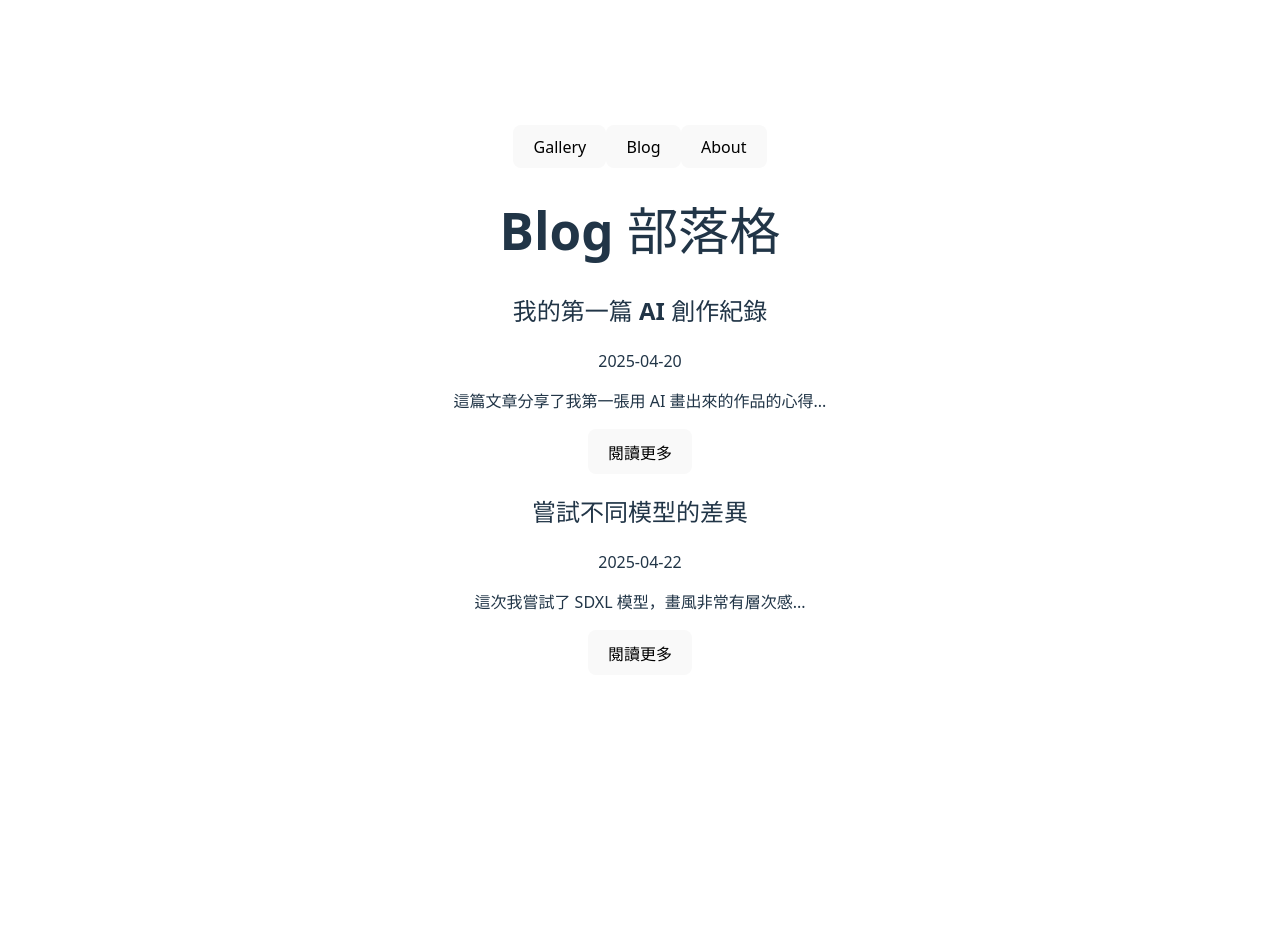
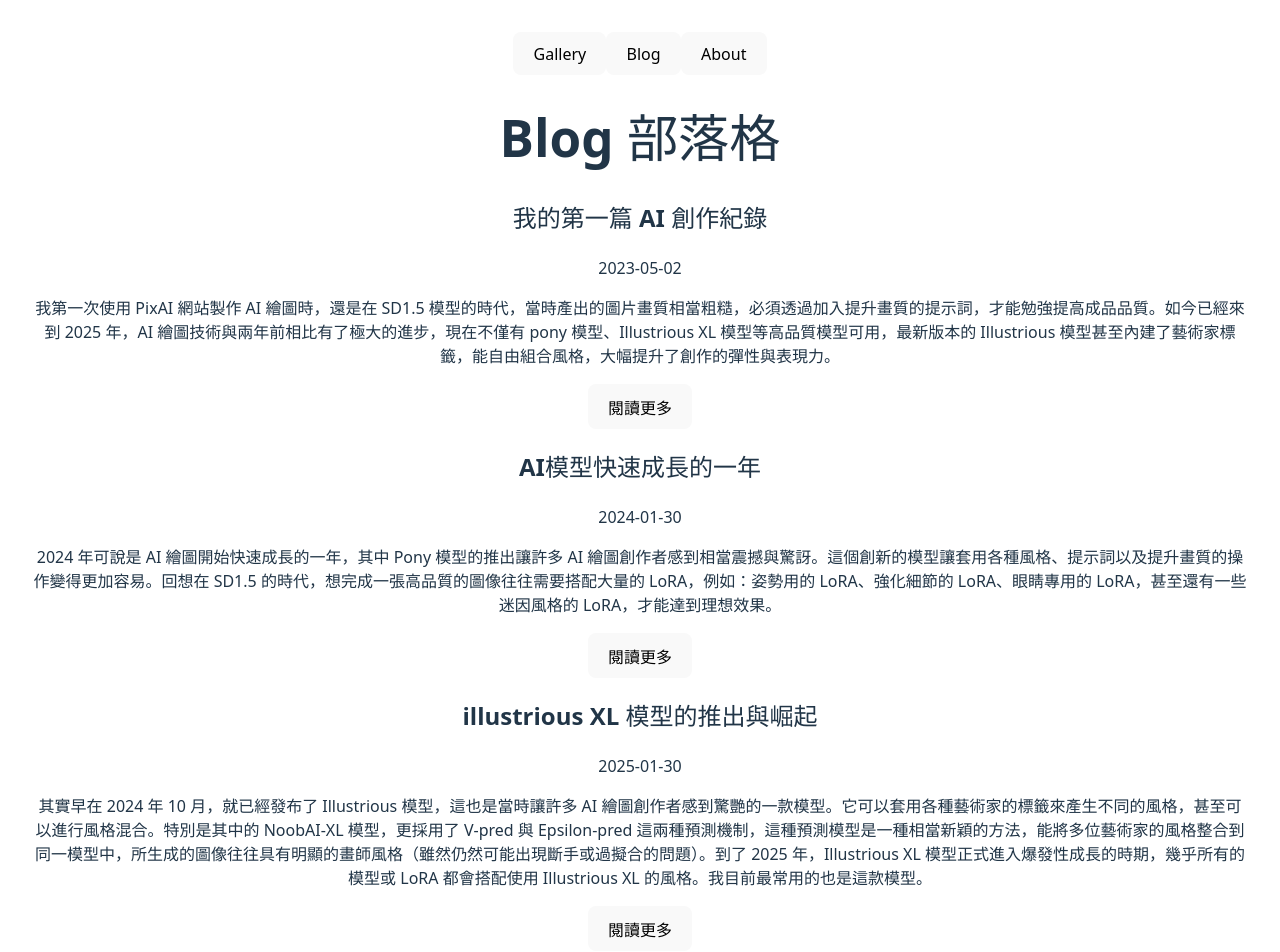
Before and after one commit to just84724/ai-art-portfolio, a React (Vite) app: page /blog in a window 1280 px wide. Shown: the top 952 px of the page. Before the commit the page ends 800 px from the top, so only its background shows below. Built offline with nearby package versions, Linux system fonts and the light colour scheme.

Commit message:
上傳檔案與資料夾

```diff
--- a/src/About.jsx
+++ b/src/About.jsx
@@ -14,17 +14,18 @@
       </p>
 
       <p className="mb-4 text-lg leading-relaxed">
-        我的作品主題多為幻想風格、美少女、奇幻世界觀與情感表現，並經常嘗試跨模組風格融合。
+        我的作品主題多為動漫角色人物、原創角色，並經常嘗試跨模組風格融合。
         除了圖像創作，我也會撰寫相關紀錄與教學文章，分享創作過程與技巧。
       </p>
 
       <p className="mb-4 text-lg leading-relaxed">
-        技術方面，我熟悉 React、Node.js、Vite、前後端整合，也有使用過 Linux、SQL、PHP、Unity 等技術。
+        技術方面，目前正在熟悉 React、Node.js、Vite、前後端整合，也有使用過 Linux、SQL、PHP、Unity 等技術。
         目前正在建立這個網站作為我的個人作品展示與部落格平台。
       </p>
 
       <p className="text-lg leading-relaxed">
         歡迎來信或私訊交流創作想法！💬
+        郵件信箱:just84724@gmail.com
       </p>
       </div>
     </div>
--- a/src/Blog.jsx
+++ b/src/Blog.jsx
@@ -5,15 +5,27 @@
   {
     id: 1,
     title: '我的第一篇 AI 創作紀錄',
-    date: '2025-04-20',
-    content: '這篇文章分享了我第一張用 AI 畫出來的作品的心得...',
+    date: '2023-05-02',
+    content: '我第一次使用 PixAI 網站製作 AI 繪圖時，還是在 SD1.5 模型的時代，當時產出的圖片畫質相當粗糙，必須透過加入提升畫質的提示詞，才能勉強提高成品品質。如今已經來到 2025 年，AI 繪圖技術與兩年前相比有了極大的進步，現在不僅有 pony 模型、Illustrious XL 模型等高品質模型可用，最新版本的 Illustrious 模型甚至內建了藝術家標籤，能自由組合風格，大幅提升了創作的彈性與表現力。',
   },
   {
     id: 2,
-    title: '嘗試不同模型的差異',
-    date: '2025-04-22',
-    content: '這次我嘗試了 SDXL 模型，畫風非常有層次感...',
+    title: 'AI模型快速成長的一年',
+    date: '2024-01-30',
+    content: '2024 年可說是 AI 繪圖開始快速成長的一年，其中 Pony 模型的推出讓許多 AI 繪圖創作者感到相當震撼與驚訝。這個創新的模型讓套用各種風格、提示詞以及提升畫質的操作變得更加容易。回想在 SD1.5 的時代，想完成一張高品質的圖像往往需要搭配大量的 LoRA，例如：姿勢用的 LoRA、強化細節的 LoRA、眼睛專用的 LoRA，甚至還有一些迷因風格的 LoRA，才能達到理想效果。',
   },
+  {
+    id: 3,
+    title: 'illustrious XL 模型的推出與崛起',
+    date: '2025-01-30',
+    content: '其實早在 2024 年 10 月，就已經發布了 Illustrious 模型，這也是當時讓許多 AI 繪圖創作者感到驚艷的一款模型。它可以套用各種藝術家的標籤來產生不同的風格，甚至可以進行風格混合。特別是其中的 NoobAI-XL 模型，更採用了 V-pred 與 Epsilon-pred 這兩種預測機制，這種預測模型是一種相當新穎的方法，能將多位藝術家的風格整合到同一模型中，所生成的圖像往往具有明顯的畫師風格（雖然仍然可能出現斷手或過擬合的問題）。到了 2025 年，Illustrious XL 模型正式進入爆發性成長的時期，幾乎所有的模型或 LoRA 都會搭配使用 Illustrious XL 的風格。我目前最常用的也是這款模型。',
+  },
+  {
+    id: 4,
+    title: '目前的 AI 繪圖生態',
+    date: '2025-02-01',
+    content: '而今年隨著 Illustrious XL 的大幅成長，新手與模型創作者都變得更容易上手。由於許多提示詞已經被簡化，模型本身就內建了基本的細節與畫質表現，使用者只需專注於如何設計出自己想要的 AI 圖像，或是創造專屬的 LoRA，大大降低了創作的門檻。',
+  }
 ];
 
 export default function Blog() {
```
